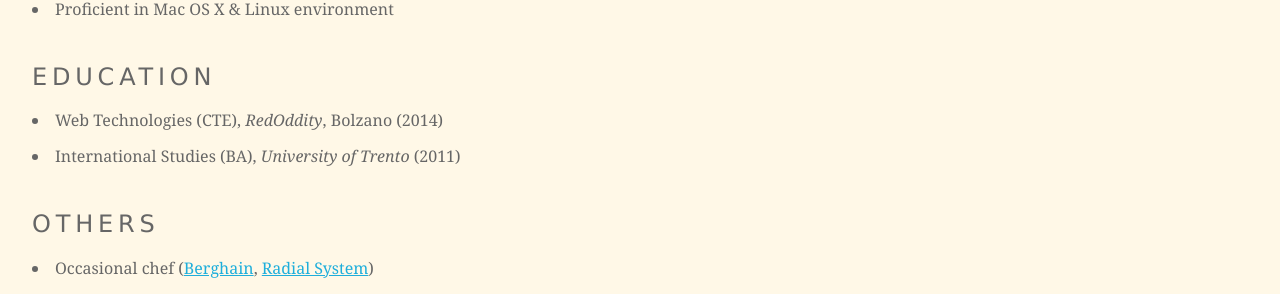
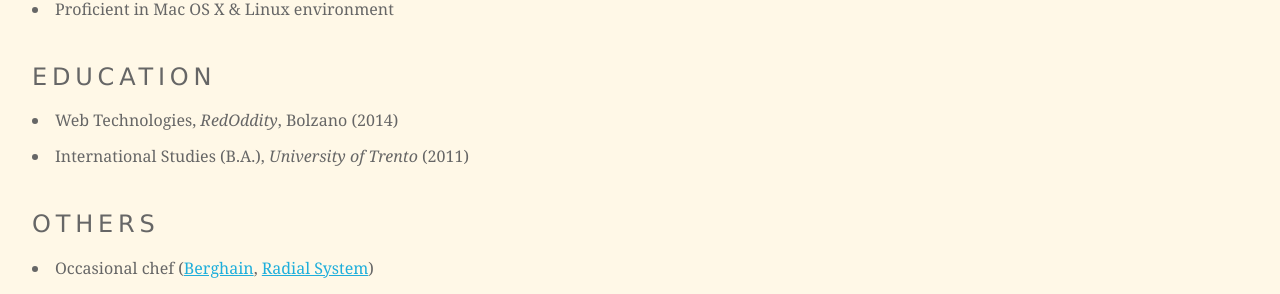
Before and after one commit to mrzool/mrzool.github.io, a Jekyll site: the page built from about/index.md, in a window 1280 px wide. Shown: the part 904-1198 px from the top of the page. Built offline with Jekyll 4.4.1, drawn with Linux system fonts in a browser that asks for light colours.

Commit message:
Update index.md

```diff
--- a/about/index.md
+++ b/about/index.md
@@ -30,8 +30,8 @@
 
 ### Education
 
-- Web Technologies (CTE), *RedOddity*, Bolzano (2014)
-- International Studies (BA), *University of Trento* (2011)
+- Web Technologies, *RedOddity*, Bolzano (2014)
+- International Studies (B.A.), *University of Trento* (2011)
 
 ### Others
 
```
